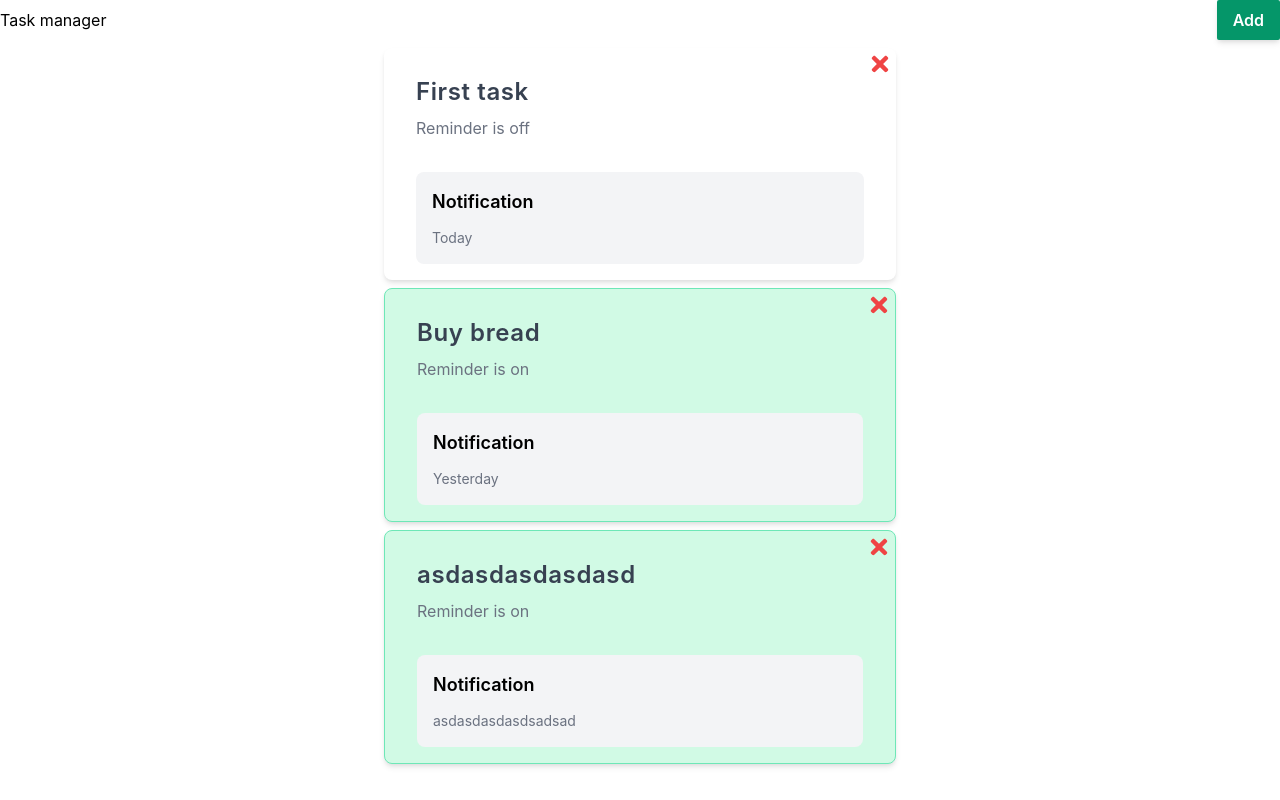
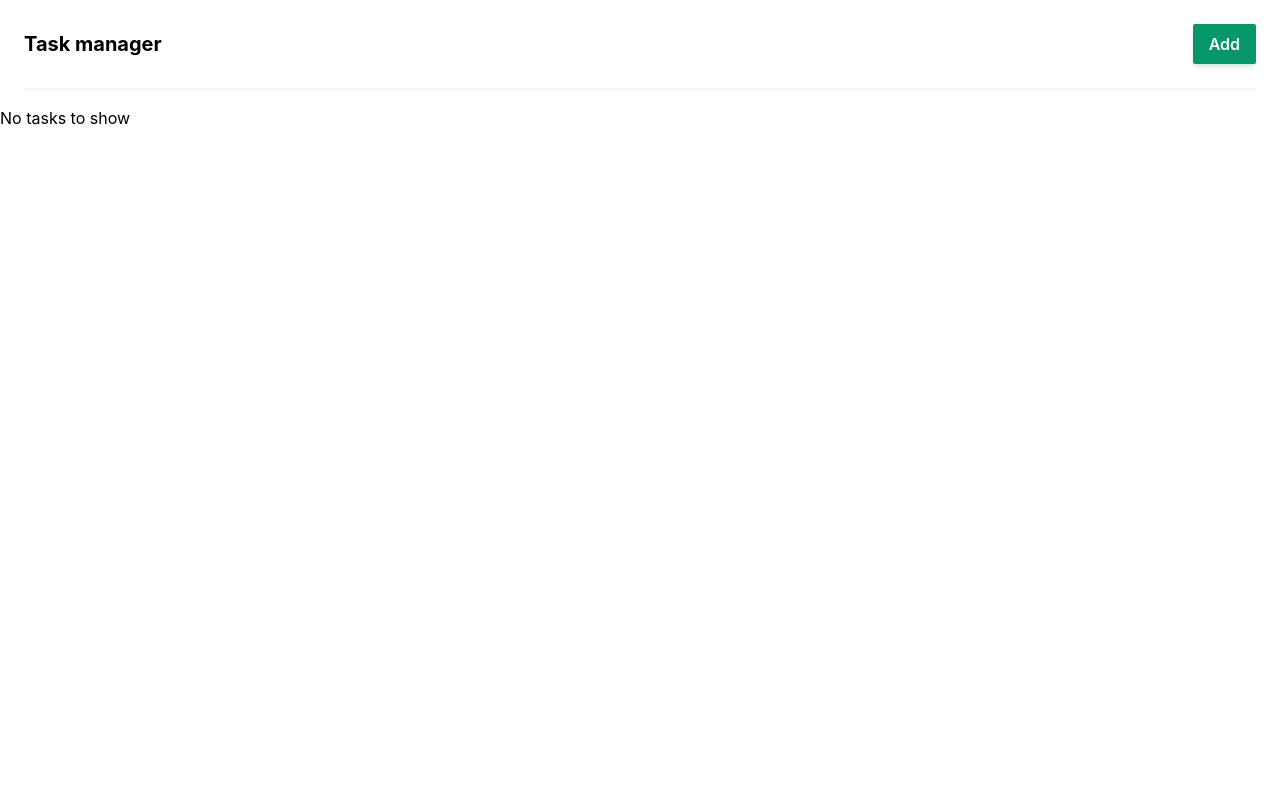
Before and after one commit to Matej-ch/task-manager, a React (Create React App) app: page / in a window 1280 px wide. Built offline with nearby package versions, Linux system fonts and the light colour scheme; data requests are answered from the project's data file.

Commit message:
header style added

```diff
--- a/db.json
+++ b/db.json
@@ -1,22 +1,3 @@
 {
-  "tasks": [
-    {
-      "id": 1,
-      "text": "First task",
-      "day": "Today",
-      "reminder": false
-    },
-    {
-      "id": 2,
-      "text": "Buy bread",
-      "day": "Yesterday",
-      "reminder": true
-    },
-    {
-      "text": "asdasdasdasdasd",
-      "day": "asdasdasdasdsadsad",
-      "reminder": true,
-      "id": 4
-    }
-  ]
+  "tasks": []
 }
--- a/src/components/Header.js
+++ b/src/components/Header.js
@@ -4,11 +4,20 @@ import Button from "./Button";
 const Header = ({ title,onAdd,showAdd }) => {
 
     return (
-        <header className="flex justify-between items-center mb-1">
-            <h1>
-                {title}
-            </h1>
-            <Button text={showAdd ? 'Close' : 'Add'} onClick={onAdd} />
+        <header className="flex justify-between items-center mb-2 w-full">
+            <div className="mx-auto px-4 sm:px-6 w-full mb-2">
+                <div
+                    className="flex justify-between items-center border-b-2 border-gray-100 py-6 md:justify-start md:space-x-10">
+                    <div className="flex justify-start lg:w-0 lg:flex-1">
+                        <a href="#" className="font-bold text-xl">
+                            <span>{title}</span>
+                        </a>
+                    </div>
+                    <div className="hidden md:flex items-center justify-end md:flex-1 lg:w-0">
+                        <Button text={showAdd ? 'Close' : 'Add'} onClick={onAdd} />
+                    </div>
+                </div>
+            </div>
         </header>
     )
 }
```
Also changed, not shown: 1 other file (tests, documents, lock files or other folders).
